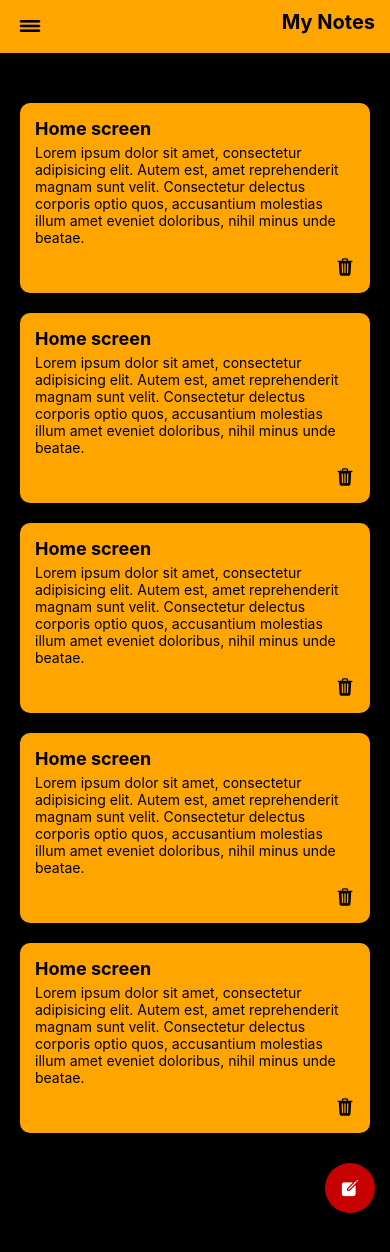
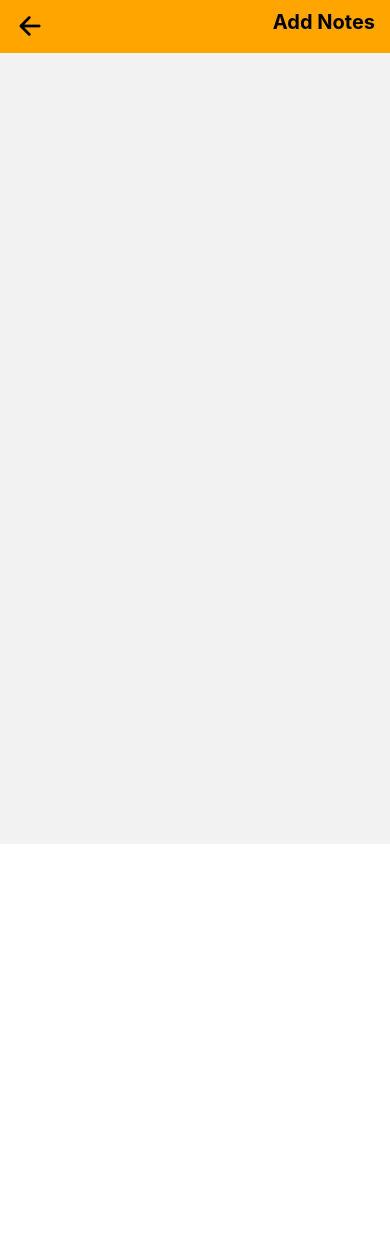
Before and after one commit to BinhNguyen3790/todolist-native, a React Native app: screen /Add in a window 390 px wide. Shown: the top 1252 px of the page. After the commit the page ends 844 px from the top, so only its background shows below. Built offline with nearby package versions, Linux system fonts and the light colour scheme.

Commit message:
add page

```diff
--- a/App.tsx
+++ b/App.tsx
@@ -1,10 +1,20 @@
 import React from 'react';
-import HomeScreen from './screens/HomeScreen'
+import HomeScreen from './screens/HomeScreen';
+import AddScreen from './screens/AddScreen';
+import { createNativeStackNavigator } from '@react-navigation/native-stack';
+import { NavigationContainer } from '@react-navigation/native';
+
+const Stack = createNativeStackNavigator();
 
 const App = () => {
   return (
     <>
-      <HomeScreen></HomeScreen>
+      <NavigationContainer>
+        <Stack.Navigator screenOptions={{ headerShown: false }}>
+          <Stack.Screen name="Home" component={HomeScreen} />
+          <Stack.Screen name="Add" component={AddScreen} />
+        </Stack.Navigator>
+      </NavigationContainer>
     </>
   )
 }
--- a/package.json
+++ b/package.json
@@ -10,8 +10,12 @@
     "test": "jest"
   },
   "dependencies": {
+    "@react-navigation/native": "^6.1.9",
+    "@react-navigation/native-stack": "^6.9.17",
     "react": "18.2.0",
     "react-native": "0.73.2",
+    "react-native-safe-area-context": "^4.8.2",
+    "react-native-screens": "^3.29.0",
     "react-native-vector-icons": "^10.0.3"
   },
   "devDependencies": {
--- /dev/null
+++ b/screens/AddScreen.tsx
@@ -0,0 +1,19 @@
+import React from 'react';
+import { ScrollView, StyleSheet, Text, TouchableOpacity, View } from 'react-native';
+import Header from './components/Header';
+import Icon from 'react-native-vector-icons/Ionicons';
+
+const AddScreen = () => {
+  return (
+    <View>
+      <Header icon="arrow-back" title="Add Notes" action="Home" />
+
+    </View>
+  )
+}
+
+const styles = StyleSheet.create({
+
+})
+
+export default AddScreen;
--- a/screens/HomeScreen.tsx
+++ b/screens/HomeScreen.tsx
@@ -3,10 +3,10 @@ import { ScrollView, StyleSheet, Text, TouchableOpacity, View } from 'react-nati
 import Header from './components/Header';
 import Icon from 'react-native-vector-icons/Ionicons';
 
-const HomeScreen = () => {
+const HomeScreen = ({ navigation }: any) => {
   return (
     <View>
-      <Header icon="reorder-three" title="My Notes" />
+      <Header icon="reorder-three" title="My Notes" action=""/>
       <ScrollView>
         <View style={styles.homeContent}>
           <View style={styles.homeItem}>
@@ -46,9 +46,7 @@ const HomeScreen = () => {
           </View>
         </View>
       </ScrollView>
-      <TouchableOpacity style={styles.homeBtn} onPress={() => {
-        console.log("Add!");
-      }}>
+      <TouchableOpacity style={styles.homeBtn} onPress={() => navigation.navigate("Add")}>
         <Icon style={styles.homeBtnIcon} name='create' size={20} />
       </TouchableOpacity>
     </View>
--- a/screens/components/Header.tsx
+++ b/screens/components/Header.tsx
@@ -1,18 +1,19 @@
 import React from 'react';
 import { StyleSheet, Text, TouchableOpacity, View } from 'react-native';
 import Icon from 'react-native-vector-icons/Ionicons'
+import { useNavigation } from '@react-navigation/native';
 
 type HeaderProps = {
   icon: string,
-  title: string
+  title: string,
+  action: string
 }
 
-const Header = ({ icon, title }: HeaderProps) => {
+const Header = ({ icon, title, action }: HeaderProps) => {
+  const navigation = useNavigation();
   return (
     <View style={styles.headerCont}>
-      <TouchableOpacity onPress={() => {
-        console.log("hello");
-      }}>
+      <TouchableOpacity onPress={() => action ? navigation.goBack() : {}}>
         <Icon style={styles.headerIcon} name={icon} size={20} />
       </TouchableOpacity>
       <Text style={styles.headerText}>{title}</Text>
```
Also changed, not shown: 2 other files (tests, documents, lock files or other folders).
